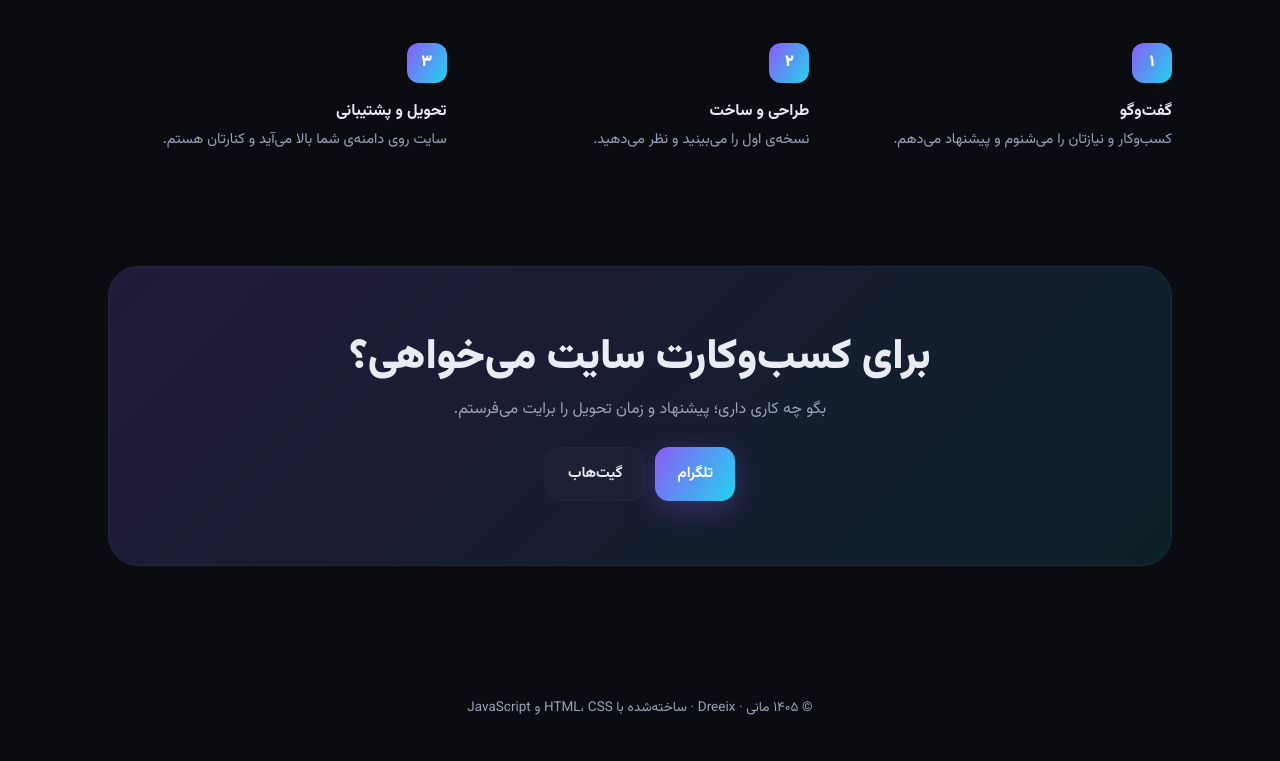
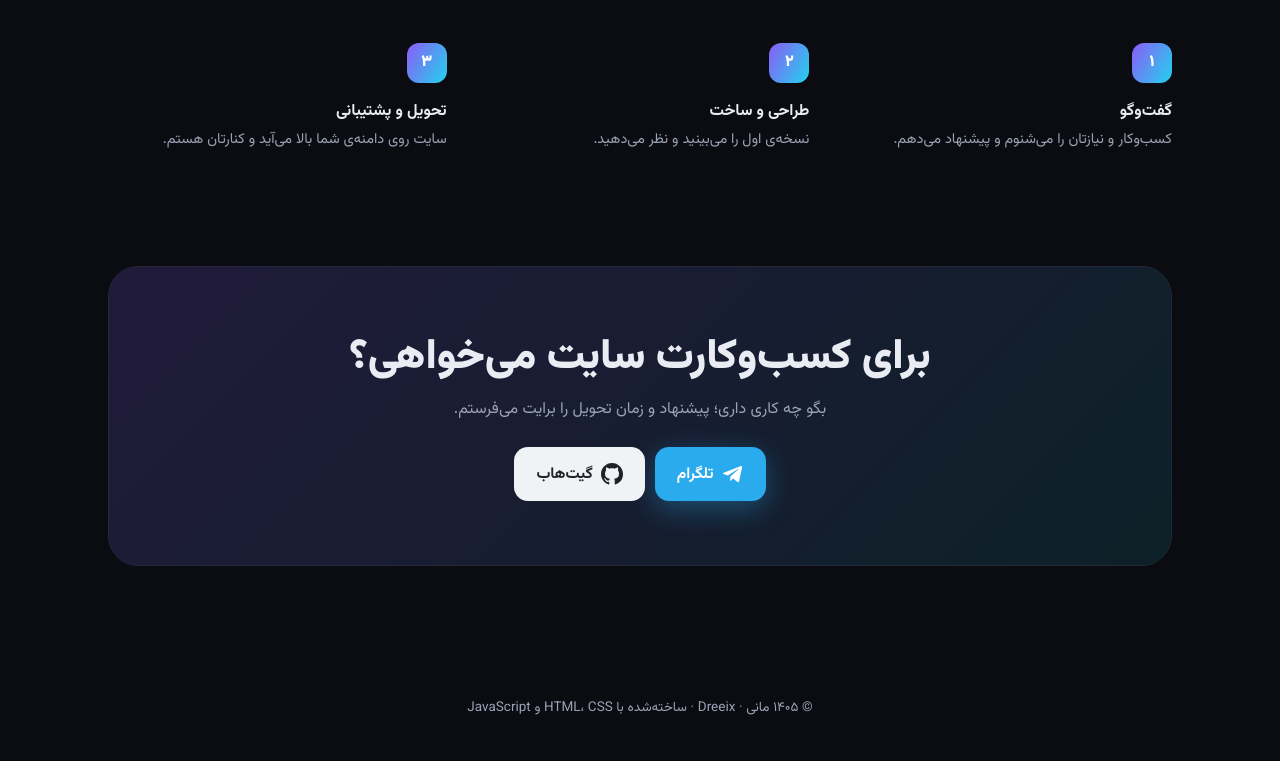
Before and after one commit to Dreeix/portfolio, a plain HTML site: page index.html in a window 1280 px wide. Shown: the part 2826-3587 px from the top of the page. Drawn offline with Linux system fonts and the light colour scheme.

Commit message:
Contact buttons: brand colours and icons (Telegram, GitHub; Instagram/email ready)

```diff
--- a/assets/css/style.css
+++ b/assets/css/style.css
@@ -82,6 +82,17 @@ h2{font-size:clamp(26px,7vw,42px);font-weight:900;line-height:1.3;margin-bottom:
 .contact{border-radius:30px;padding:40px 22px;text-align:center;background:linear-gradient(135deg,rgba(139,92,246,.18),rgba(34,211,238,.10));border:1px solid var(--line)}
 .contact .lead{margin:0 auto 22px}
 .contact .acts{justify-content:center}
+/* Contact buttons: brand colours + icons */
+.contact .btn{padding:13px 22px;font-size:15.5px}
+.contact .btn svg{width:22px;height:22px;flex:none}
+.btn-tg{background:#2aabee;color:#fff;box-shadow:0 8px 28px rgba(42,171,238,.35)}
+.btn-tg:hover{background:#229ed9;box-shadow:0 10px 36px rgba(42,171,238,.5);transform:translateY(-2px)}
+.btn-gh{background:#f0f3f6;color:#1f2328}
+.btn-gh:hover{background:#fff;transform:translateY(-2px)}
+.btn-ig{background:linear-gradient(45deg,#f09433,#dc2743 50%,#bc1888);color:#fff}
+.btn-ig:hover{transform:translateY(-2px)}
+.btn-mail{border:1.5px solid var(--line);background:rgba(255,255,255,.04)}
+.btn-mail:hover{border-color:var(--a2)}
 .ftr{text-align:center;color:var(--muted);font-size:13.5px;padding:34px 0 40px}
 
 .rv{opacity:0;transform:translateY(22px);transition:opacity .7s,transform .7s}
--- a/assets/js/app.js
+++ b/assets/js/app.js
@@ -21,10 +21,20 @@
   $('#svc').innerHTML = M.services.map(s => `<div class="rv"><span>${s.icon}</span><b>${s.title}</b><p>${s.text}</p></div>`).join('');
   $('#steps').innerHTML = M.steps.map(([t, d]) => `<li class="rv"><div><b>${t}</b><p>${d}</p></div></li>`).join('');
 
+  // Contact buttons in brand colours with icons (empty values in data.js are skipped)
+  const ICONS = {
+    tg: '<path fill="currentColor" d="M21.9 4.6 18.7 19.8c-.2 1-.9 1.3-1.8.8l-4.8-3.6-2.3 2.2c-.3.3-.5.5-1 .5l.3-4.9 8.9-8c.4-.3-.1-.5-.6-.2l-11 6.9-4.7-1.5c-1-.3-1-1 .2-1.5L20.6 3.4c.8-.3 1.6.2 1.3 1.2z"/>',
+    gh: '<path fill="currentColor" transform="scale(1.5)" d="M8 0C3.58 0 0 3.58 0 8c0 3.54 2.29 6.53 5.47 7.59.4.07.55-.17.55-.38 0-.19-.01-.82-.01-1.49-2.01.37-2.53-.49-2.69-.94-.09-.23-.48-.94-.82-1.13-.28-.15-.68-.52-.01-.53.63-.01 1.08.58 1.23.82.72 1.21 1.87.87 2.33.66.07-.52.28-.87.51-1.07-1.78-.2-3.64-.89-3.64-3.95 0-.87.31-1.59.82-2.15-.08-.2-.36-1.02.08-2.12 0 0 .67-.21 2.2.82.64-.18 1.32-.27 2-.27.68 0 1.36.09 2 .27 1.53-1.04 2.2-.82 2.2-.82.44 1.1.16 1.92.08 2.12.51.56.82 1.27.82 2.15 0 3.07-1.87 3.75-3.65 3.95.29.25.54.73.54 1.48 0 1.07-.01 1.93-.01 2.2 0 .21.15.46.55.38A8.01 8.01 0 0 0 16 8c0-4.42-3.58-8-8-8z"/>',
+    ig: '<g fill="none" stroke="currentColor" stroke-width="2"><rect x="3" y="3" width="18" height="18" rx="5"/><circle cx="12" cy="12" r="4"/><circle cx="17.5" cy="6.5" r=".8" fill="currentColor"/></g>',
+    mail: '<g fill="none" stroke="currentColor" stroke-width="2" stroke-linejoin="round"><rect x="3" y="5" width="18" height="14" rx="2"/><path d="m3 7 9 6 9-6"/></g>',
+  };
   const c = M.contact, links = [
-    c.telegram && [c.telegram, 'تلگرام', true], c.instagram && [c.instagram, 'اینستاگرام'], c.email && ['mailto:' + c.email, 'ایمیل'], c.github && [c.github, 'گیت‌هاب'],
+    c.telegram && ['tg', c.telegram, 'تلگرام'],
+    c.instagram && ['ig', c.instagram, 'اینستاگرام'],
+    c.email && ['mail', 'mailto:' + c.email, 'ایمیل'],
+    c.github && ['gh', c.github, 'گیت‌هاب'],
   ].filter(Boolean);
-  $('#contactLinks').innerHTML = links.map(([u, l, main], i) => `<a class="btn ${main || i === 0 ? 'btn-main' : 'btn-line'}" href="${u}" target="_blank" rel="noopener">${l}</a>`).join('');
+  $('#contactLinks').innerHTML = links.map(([k, u, l]) => `<a class="btn btn-${k}" href="${u}" target="_blank" rel="noopener"><svg viewBox="0 0 24 24" aria-hidden="true">${ICONS[k]}</svg>${l}</a>`).join('');
 
   const io = new IntersectionObserver(es => es.forEach(e => { if (e.isIntersecting) { e.target.classList.add('in'); io.unobserve(e.target); } }), { threshold: .1 });
   document.querySelectorAll('.rv').forEach(el => io.observe(el));
@@ -42,7 +52,7 @@ if (/^(localhost|127\.0\.0\.1|\[::1\])$/.test(location.hostname)) {
         function projectsComplete() { return ME.projects.flatMap(p => ['id', 'title', 'url', 'thumb', 'desc'].filter(k => !p[k]).map(k => `${p.id || '?'} missing ${k}`)); },
         // bug 2026-11-16: contact Telegram button rendered with transparent background (card-only rule leaked)
         function mainButtonsVisible() {
-          return [...document.querySelectorAll('.btn-main')].filter(b => { const cs = getComputedStyle(b); return cs.backgroundImage === 'none' && /rgba\(0, 0, 0, 0\)|transparent/.test(cs.backgroundColor); }).map(b => `invisible main button: "${b.textContent.trim()}"`);
+          return [...document.querySelectorAll('.btn-main, #contactLinks .btn')].filter(b => { const cs = getComputedStyle(b); return cs.backgroundImage === 'none' && /rgba\(0, 0, 0, 0\)|transparent/.test(cs.backgroundColor); }).map(b => `invisible main button: "${b.textContent.trim()}"`);
         },
         function thumbsLoaded() { return [...document.querySelectorAll('.phone img')].filter(i => i.complete && !i.naturalWidth).map(i => `thumb not loaded: ${i.getAttribute('src')}`); },
       ],
```
